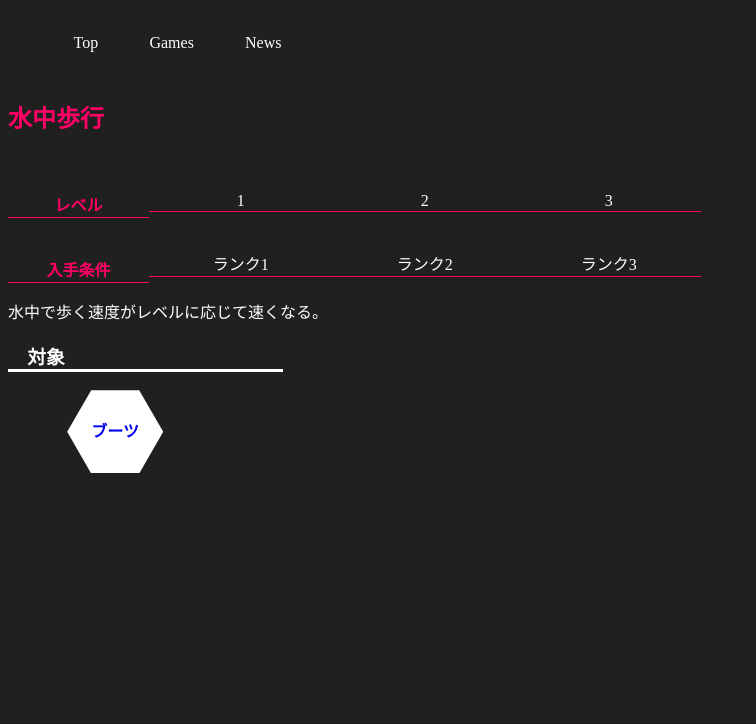
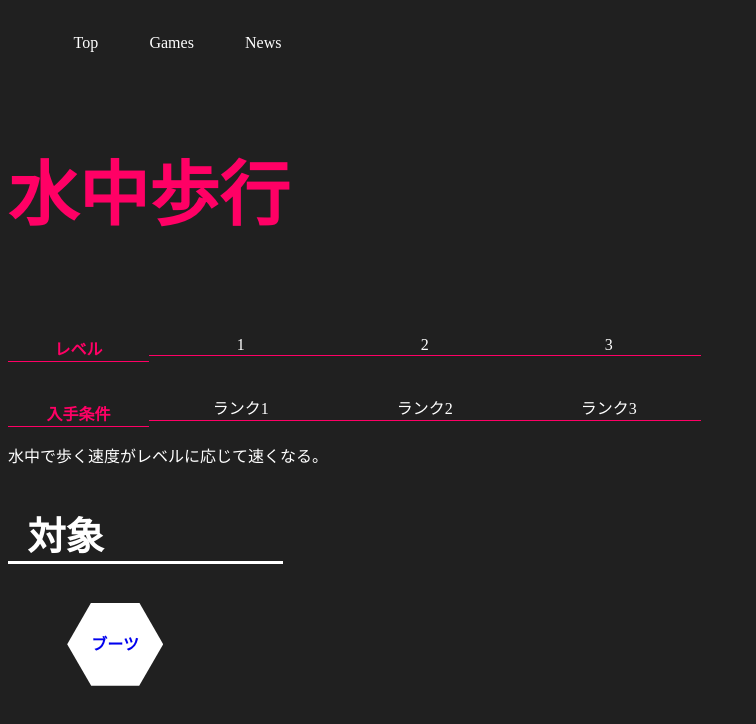
Before and after one commit to carpediem-rtks/Carpediem, a plain HTML site: page htmls/tablewars/enchants/water_walk.html in a window 1280 px wide. Shown: the whole page, without its empty margins (0-756 px from the left). Drawn offline with Linux system fonts and the light colour scheme.

Commit message:
文字サイズを規定

```diff
--- a/css/detail.css
+++ b/css/detail.css
@@ -2,7 +2,8 @@
 			background-color:#202020;
 		}
 		h2{
-			color:#FF0065
+			color:#FF0065;
+			font-size: 5.5vw;
 		}
 		p{
 			color:#FFFFFF;
@@ -13,6 +14,7 @@
 			padding-left: 1.5vw;
 			border-bottom: solid 0.3vw #FFFFFF;
 			background-size: contain;
+			font-size: 3vw;
 		}
 		.hexagon{
 			background: #FFFFFF;
@@ -43,7 +45,6 @@
 table{
 	color:#FFFFFF;
 	display: flex;
-
 	flex-warp: wrap;
 }
 
```
